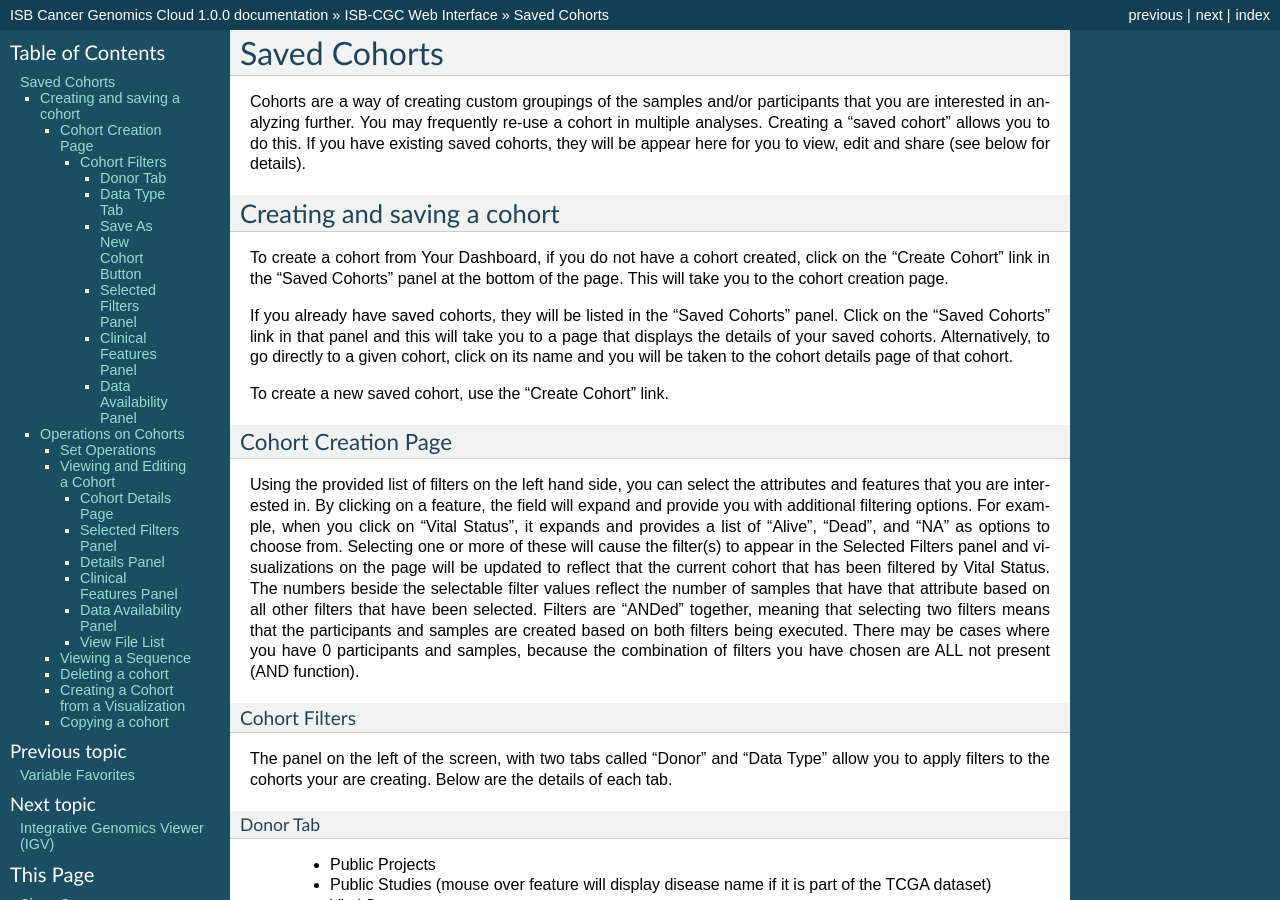
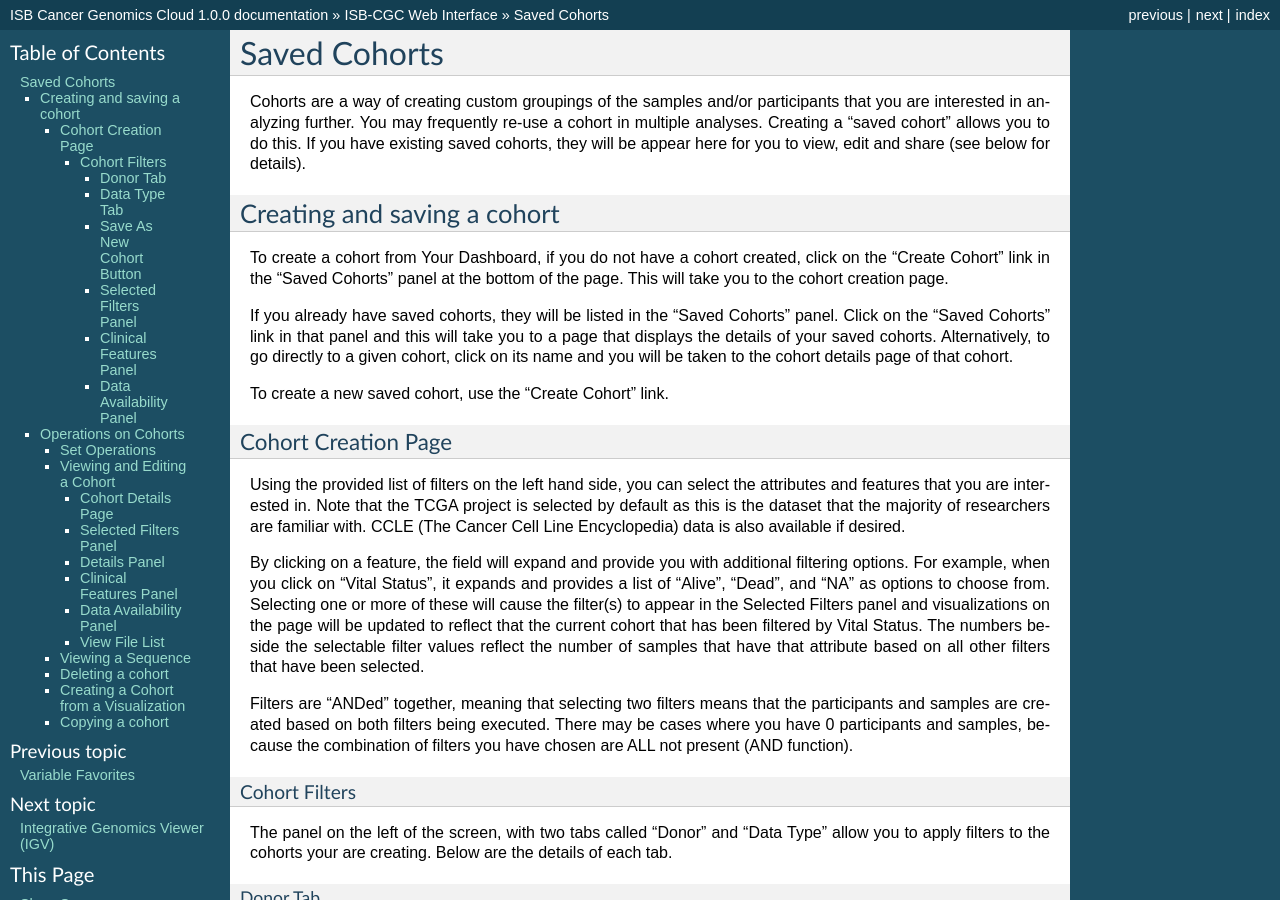
Before and after one commit to isb-cgc/readthedocs, a Sphinx documentation site: the page built from docs/source/sections/webapp/Saved-Cohorts.rst, in a window 1280 px wide and 900 px high. Built offline with Sphinx 7.4.7, drawn with Linux system fonts in a browser that asks for light colours.

Commit message:
Update Saved-Cohorts.rst

```diff
--- a/docs/source/sections/webapp/Saved-Cohorts.rst
+++ b/docs/source/sections/webapp/Saved-Cohorts.rst
@@ -18,7 +18,8 @@
 ====================
 
 Using the provided list of filters on the left hand side, you can select the attributes and features
-that you are interested in.
+that you are interested in.  Note that the TCGA project is selected by default as this is the dataset that the majority of researchers are familiar with.  CCLE (The Cancer Cell Line Encyclopedia) data is also available if desired.
+
 By clicking on a feature, the field will expand and provide you with additional filtering options.
 For example, when you click on “Vital Status”, it expands and provides a list of “Alive”, “Dead”, and
 “NA” as options to
@@ -27,7 +28,9 @@
 will be updated to reflect that the current cohort that has been filtered by Vital Status.
 The numbers beside the selectable
 filter values reflect the number of samples that have that attribute based on all other filters that
-have been selected.  Filters are "ANDed" together, meaning that selecting two filters means that the participants and samples are created based on both filters being executed.  There may be cases where you have 0 participants and samples, because the combination of filters you have chosen are ALL not present (AND function).
+have been selected.
+
+Filters are "ANDed" together, meaning that selecting two filters means that the participants and samples are created based on both filters being executed.  There may be cases where you have 0 participants and samples, because the combination of filters you have chosen are ALL not present (AND function).
 
 Cohort Filters
 --------------
```
